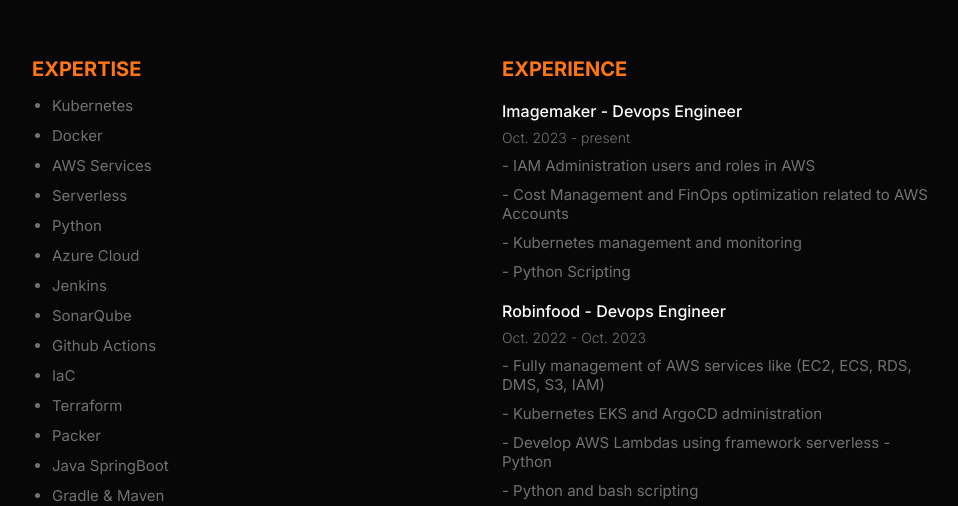
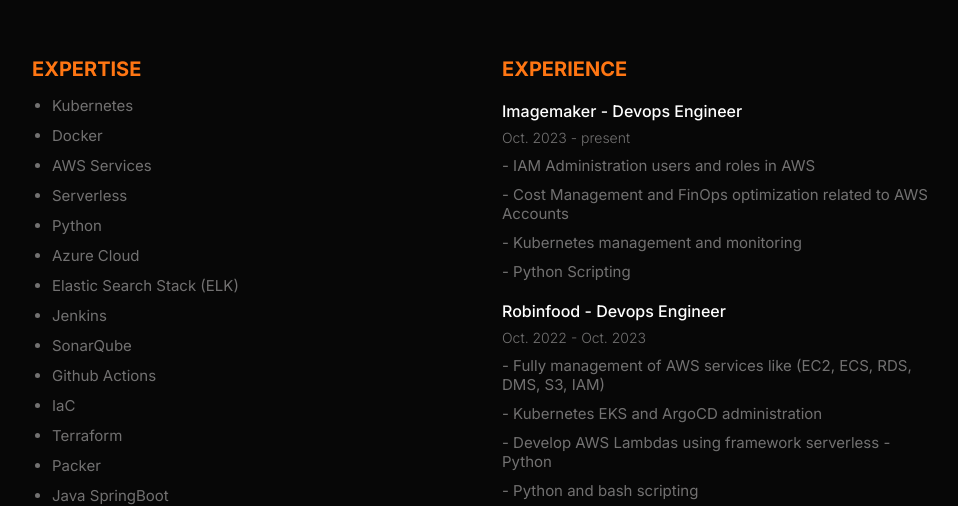
Before and after one commit to snakierboss52/cicd-cv, a plain HTML site: page index.html in a window 1280 px wide. Shown: the part 303-809 px from the top of the page, without its empty margins (158-1116 px from the left). Drawn offline with nearby package versions, Linux system fonts and the light colour scheme.

Commit message:
test custom action

```diff
--- a/index.html
+++ b/index.html
@@ -43,6 +43,7 @@
           <li>Serverless</li>
           <li>Python</li>
           <li>Azure Cloud</li>
+          <li>Elastic Search Stack (ELK)</li>
           <li>Jenkins</li>
           <li>SonarQube</li>
           <li>Github Actions</li>
```
Also changed, not shown: .github/workflows/ci.yaml.
